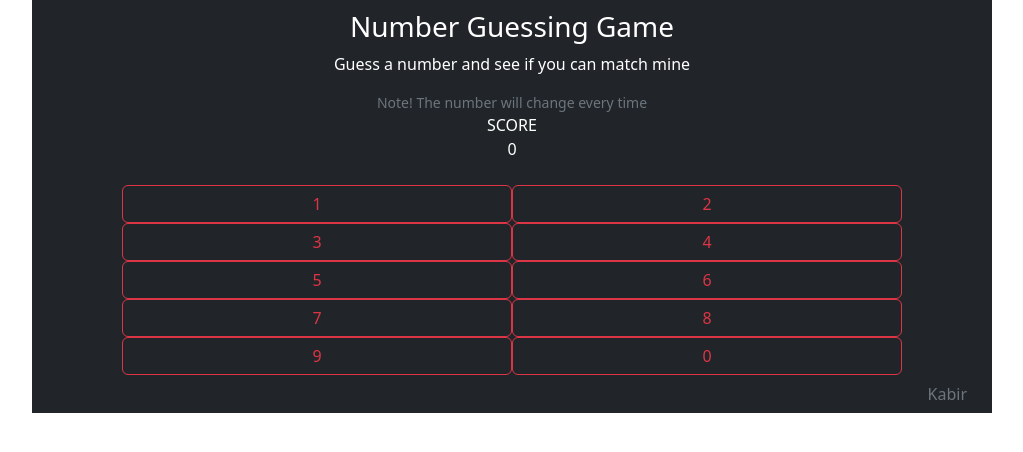
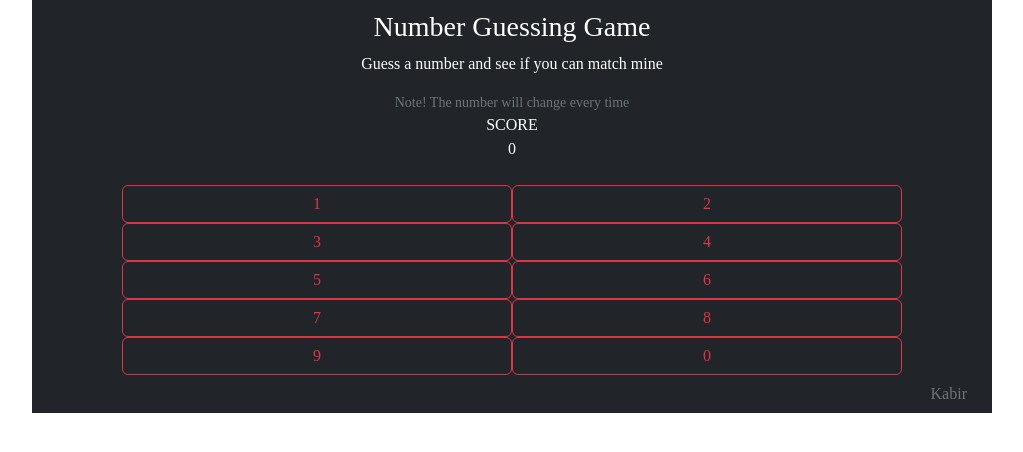
Before and after one commit to Code-Hashirah/Number-Guessing-Game, a plain HTML site: page index.html in a window 1280 px wide. Shown: the whole page, without its empty margins (128-1151 px from the left). Drawn offline with Linux system fonts and the light colour scheme.

Commit message:
Changed font family and title

```diff
--- a/index.html
+++ b/index.html
@@ -6,7 +6,7 @@
     <meta name="viewport" content="width=device-width, initial-scale=1.0">
     <link rel="stylesheet" href="bootstrap/bootstrap.min.css">
     <link rel="stylesheet" href="style.css">
-    <title>Document</title>
+    <title>Number Guessing Game</title>
 </head>
 <body>
     <div id="form" class="row text-bg-dark">
--- a/style.css
+++ b/style.css
@@ -7,6 +7,7 @@
     display: flex;
 } */
 #form{
+    font-family: Tektur;
     text-align: center;
     padding-top:10px;
     margin: auto;
```
